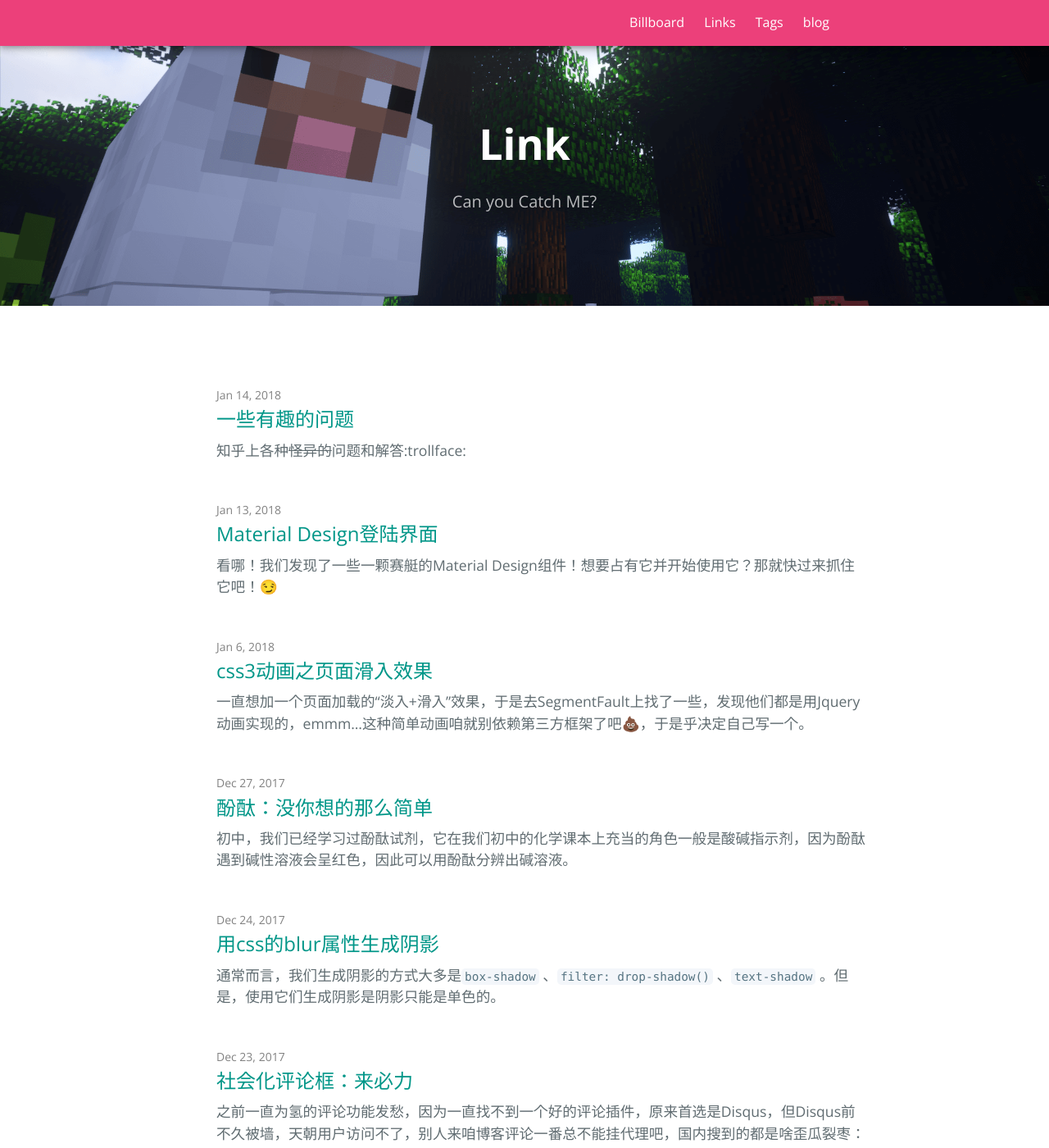
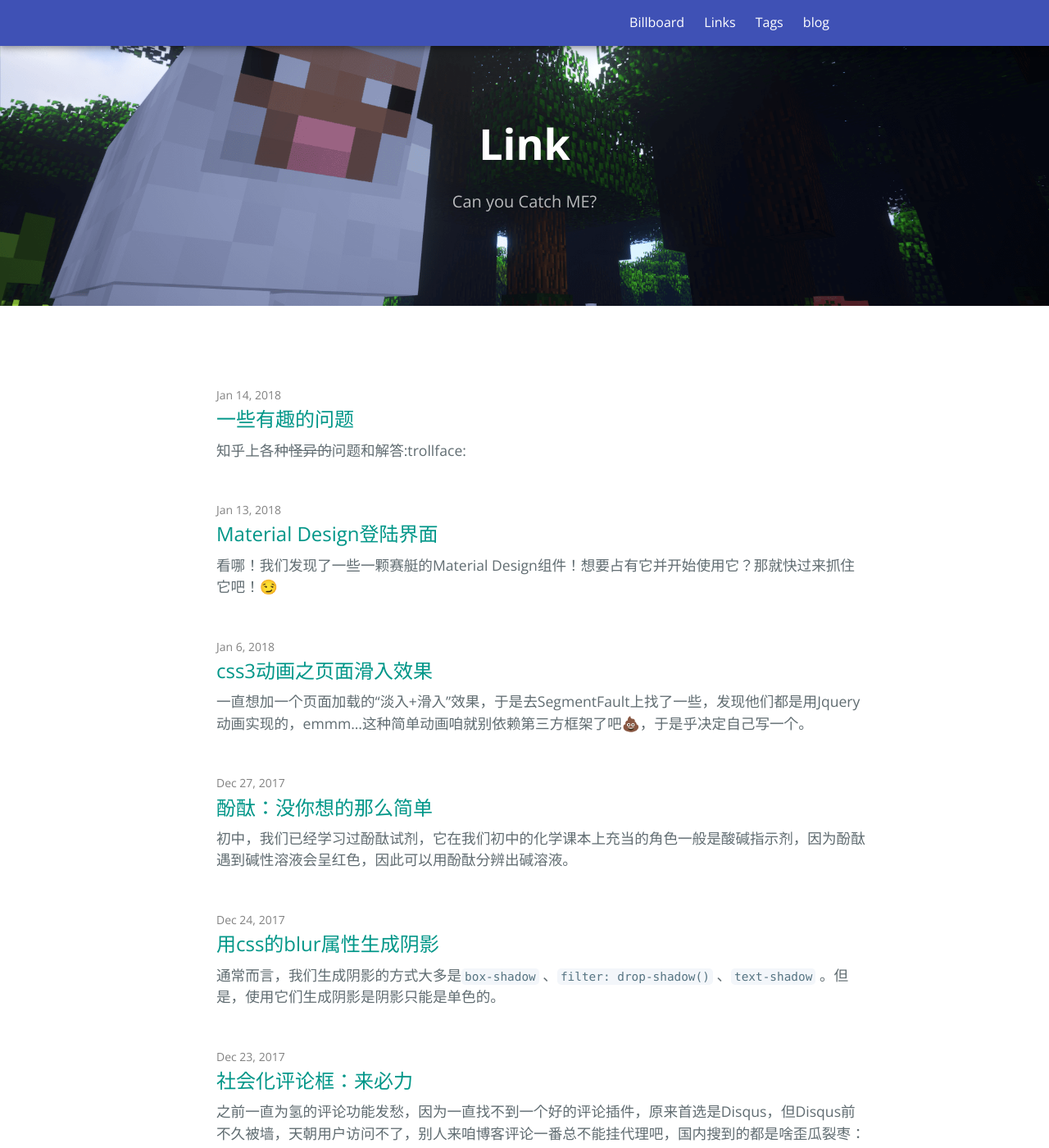
Before and after one commit to link9596/qwq, a Jekyll site: the page built from index.html, in a window 1280 px wide and 1400 px high. Shown: the whole window at 82% size. Built offline with Jekyll 4.4.1, drawn with Linux system fonts in a browser that asks for light colours; emoji names are drawn with the system emoji font; the list of posts is cut into pages by our own code; comment, search, counter and statistics services are not loaded.

Commit message:
Update _layout.scss

```diff
--- a/_sass/blog/_layout.scss
+++ b/_sass/blog/_layout.scss
@@ -5,7 +5,7 @@
 .site-header {
   border-bottom: 0px solid $grey-color-light;
   min-height: $spacing-unit * 1.865;
-  background-color: #EC407A;/*#3F51B5*/
+  background-color: #3F51B5;/*#EC407A*/
   box-shadow: 0 3px 5px -1px rgba(0, 0, 0, .2), 0 5px 8px 0 rgba(0, 0, 0, .14), 0 1px 14px 0 rgba(0, 0, 0, .12);
 
   // Positioning context for the mobile navigation icon
```
